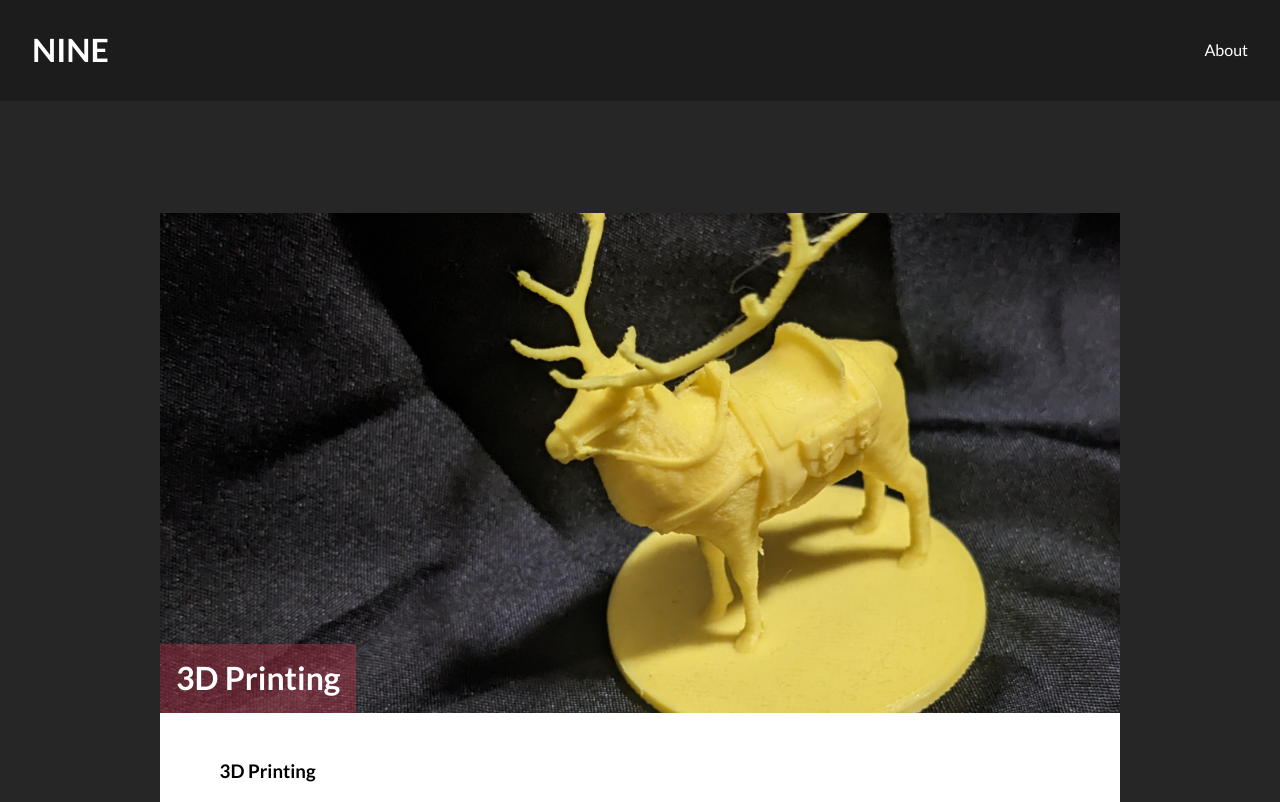
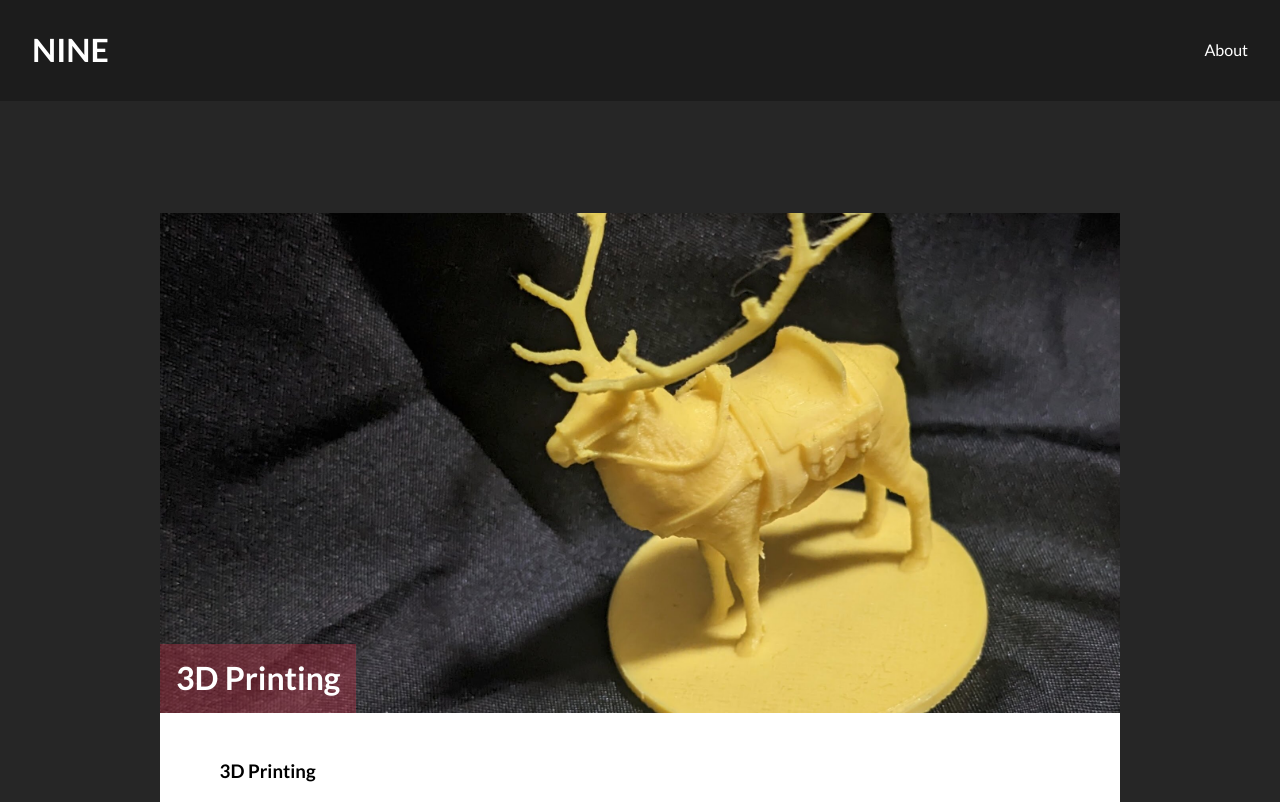
Before and after one commit to nmorch23/portfolio, a Jekyll site: the page built from _posts/2022-08-29-current.markdown, in a window 1280 px wide. Shown: the top 802 px of the page. Built offline with Jekyll 4.4.1, drawn with Linux system fonts in a browser that asks for light colours.

Commit message:
resized 3dp icon

```diff
--- a/_posts/2022-08-29-current.markdown
+++ b/_posts/2022-08-29-current.markdown
@@ -1,7 +1,7 @@
 ---
 layout: post
 title: "3D Printing"
-img: 3dp-moose.jpg # Add image post (optional)
+img: 3dp-icon.jpg # Add image post (optional)
 date: 2022-08-29 00:00:00 +0000
 description: # Add post description (optional)
 tag: #none
```
Also changed, not shown: assets/img/3dp-icon.jpg (added).
